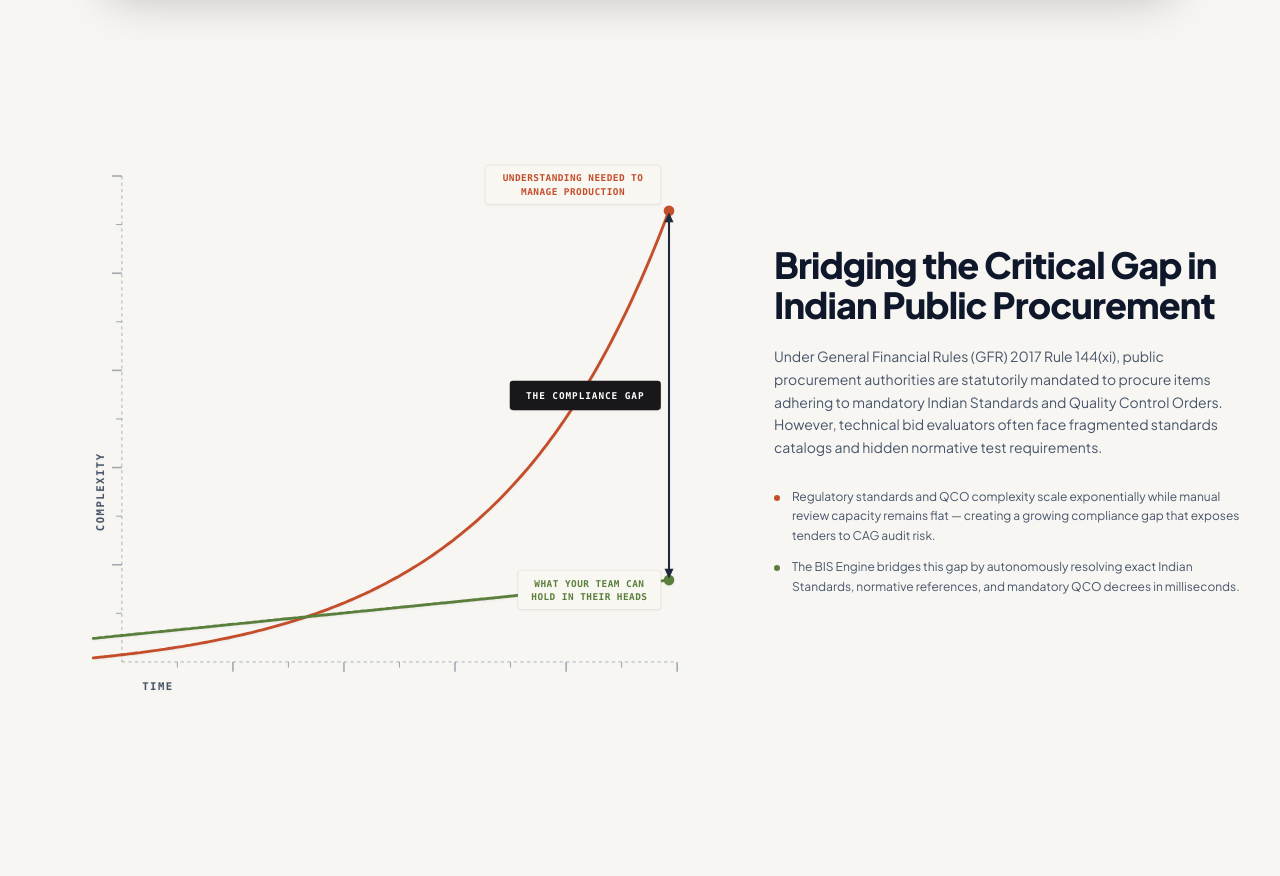
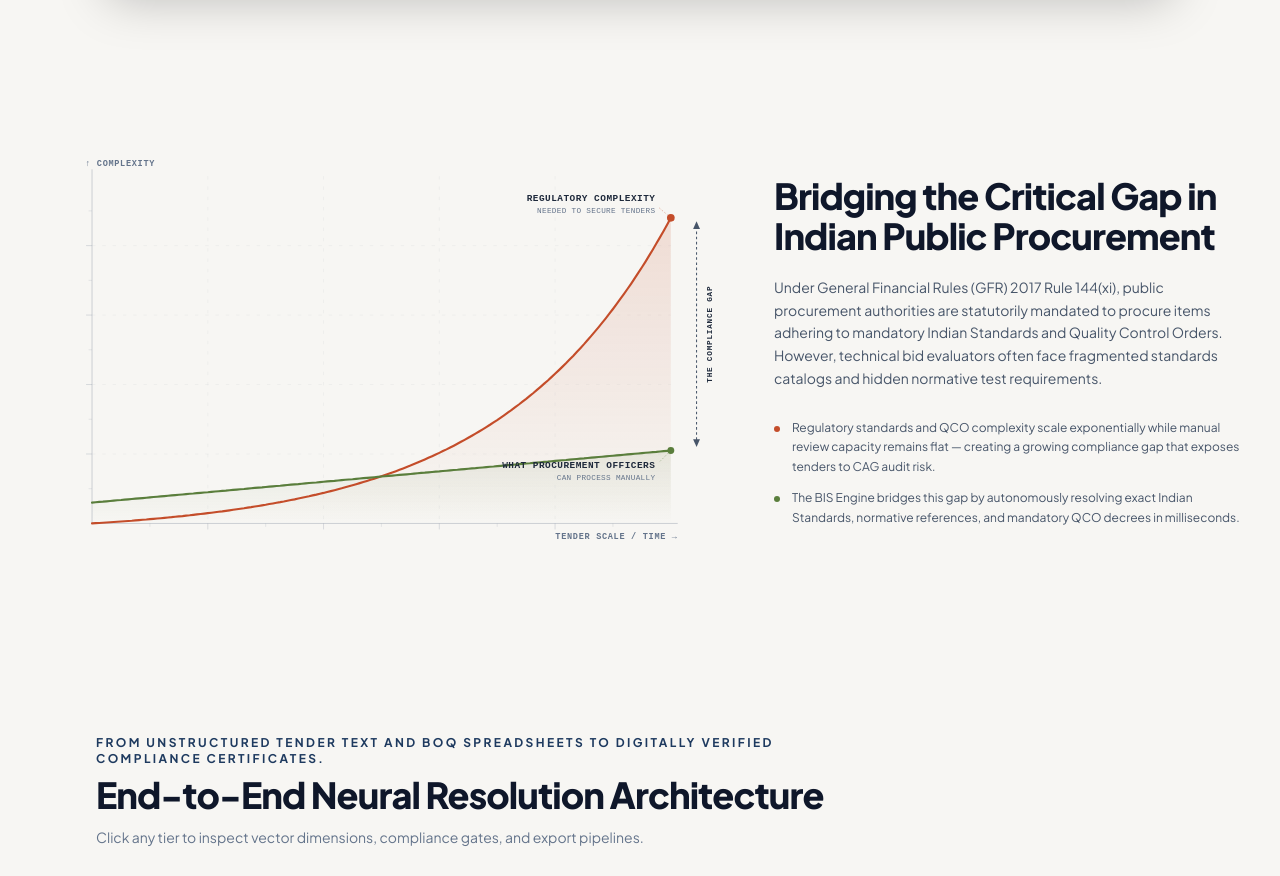
Before and after one commit to prishabhatt/sih2026, a React (Vite) app: page / in a window 1280 px wide. Shown: the part 1540-2416 px from the top of the page. Built offline with nearby package versions, Linux system fonts and the light colour scheme.

Commit message:
graph mods

```diff
--- a/src/components/ComparisonGraph.jsx
+++ b/src/components/ComparisonGraph.jsx
@@ -1,7 +1,7 @@
 import React, { useRef, useState, useEffect, useMemo } from 'react';
 import { useTheme } from '../context/ThemeContext';
 
-function useInView(ref, threshold = 0.2) {
+function useInView(ref, threshold = 0.15) {
   const [visible, setVisible] = useState(false);
   useEffect(() => {
     const el = ref.current;
@@ -24,7 +24,7 @@ export function ComparisonGraph() {
   const [animProgress, setAnimProgress] = useState(0);
   const rafRef = useRef(null);
   const startRef = useRef(null);
-  const DURATION = 2200;
+  const DURATION = 2400;
 
   useEffect(() => {
     if (!visible) return;
@@ -32,7 +32,8 @@ export function ComparisonGraph() {
     const tick = (now) => {
       const elapsed = now - startRef.current;
       const raw = Math.min(elapsed / DURATION, 1);
-      const eased = 1 - Math.pow(1 - raw, 3);
+      // ease-out quart for smooth deceleration
+      const eased = 1 - Math.pow(1 - raw, 4);
       setAnimProgress(eased);
       if (raw < 1) rafRef.current = requestAnimationFrame(tick);
     };
@@ -42,331 +43,239 @@ export function ComparisonGraph() {
 
   const t = animProgress;
 
-  // ── Tall Expansive SVG Coordinate System Matching Reference Image ──
-  const W = 840, H = 720;
-  const PAD = { top: 60, right: 50, bottom: 65, left: 110 };
+  // ── SVG coordinate system ──
+  const W = 800, H = 520;
+  const PAD = { top: 55, right: 55, bottom: 60, left: 70 };
   const gL = PAD.left, gR = W - PAD.right, gT = PAD.top, gB = H - PAD.bottom;
   const gW = gR - gL, gH = gB - gT;
 
-  // ── Curves ──
+  // ── Curves (both start near origin) ──
+  const N = 160;
+
   const expoPoints = useMemo(() => {
     const pts = [];
-    const N = 160;
     for (let i = 0; i <= N; i++) {
       const frac = i / N;
-      // Start slightly to the left of the axis like reference image
-      const x = (gL - 35) + frac * (gW + 25);
-      const normalized = (Math.exp(frac * 3.3) - 1) / (Math.exp(3.3) - 1);
-      const y = (gB - 5) - normalized * (gH * 0.92);
+      const x = gL + frac * gW;
+      const normalized = (Math.exp(frac * 3.4) - 1) / (Math.exp(3.4) - 1);
+      const y = gB - normalized * gH * 0.88;
       pts.push([x, y]);
     }
     return pts;
-  }, [gL, gW, gB, gH]);
+  }, []);
 
   const linearPoints = useMemo(() => {
     const pts = [];
-    const N = 160;
     for (let i = 0; i <= N; i++) {
       const frac = i / N;
-      const x = (gL - 35) + frac * (gW + 25);
-      const normalized = 0.04 + frac * 0.12;
-      const y = (gB - 5) - normalized * gH;
+      const x = gL + frac * gW;
+      const normalized = 0.06 + frac * 0.15;
+      const y = gB - normalized * gH;
       pts.push([x, y]);
     }
     return pts;
-  }, [gL, gW, gB, gH]);
+  }, []);
 
   const buildPath = (pts) => pts.map((p, i) => `${i === 0 ? 'M' : 'L'}${p[0].toFixed(1)},${p[1].toFixed(1)}`).join(' ');
 
-  const approxLen = 2800;
+  const approxLen = 2600;
+
+  // Animated clip: reveals curves progressively from origin
+  const clipRight = gL + t * (gW + 10);
 
   // ── Endpoints ──
   const expoEnd = expoPoints[expoPoints.length - 1];
   const linearEnd = linearPoints[linearPoints.length - 1];
 
-  // ── Gap Arrow (Aligned with right dots) ──
-  const gapX = expoEnd[0];
+  // ── Gap arrow (right side) ──
+  const gapX = gR + 30;
   const gapTopY = expoEnd[1];
   const gapBotY = linearEnd[1];
   const gapMidY = (gapTopY + gapBotY) / 2;
 
-  // ── Theme Styling ──
+  // ── Colors ──
   const c = {
-    axisLine: isDark ? 'rgba(255,255,255,0.3)' : 'rgba(100,116,139,0.4)',
-    tickLine: isDark ? 'rgba(255,255,255,0.45)' : 'rgba(71,85,105,0.5)',
-    axisText: isDark ? '#94A3B8' : '#475569',
+    axis: isDark ? 'rgba(148,163,184,0.3)' : 'rgba(100,116,139,0.35)',
+    tick: isDark ? 'rgba(148,163,184,0.2)' : 'rgba(100,116,139,0.25)',
+    gridDash: isDark ? 'rgba(148,163,184,0.06)' : 'rgba(100,116,139,0.07)',
+    axisLabel: isDark ? '#94A3B8' : '#64748B',
     expo: isDark ? '#E85D36' : '#C44D2A',
+    expoFill: isDark ? 'rgba(232,93,54,0.08)' : 'rgba(196,77,42,0.05)',
     linear: isDark ? '#7FA84A' : '#5A7E3C',
-    cardBg: isDark ? '#1C1C1E' : '#F9F7F1',
-    cardBorder: isDark ? 'rgba(255,255,255,0.12)' : 'rgba(0,0,0,0.08)',
-    blackPillBg: isDark ? '#000000' : '#18181B',
-    blackPillText: '#FFFFFF',
-    arrow: isDark ? '#CBD5E1' : '#1E293B',
+    linearFill: isDark ? 'rgba(127,168,74,0.06)' : 'rgba(90,126,60,0.04)',
+    gap: isDark ? '#CBD5E1' : '#475569',
+    labelText: isDark ? '#E2E8F0' : '#1E293B',
+    labelSub: isDark ? '#94A3B8' : '#64748B',
   };
 
-  // ── Tick Intervals along Axes ──
-  const yTicks = [0.1, 0.2, 0.3, 0.4, 0.5, 0.6, 0.7, 0.8, 0.9, 1.0];
-  const xTicks = [0.1, 0.2, 0.3, 0.4, 0.5, 0.6, 0.7, 0.8, 0.9, 1.0];
+  // ── Inch-style tick marks ──
+  const majorFrac = [0.2, 0.4, 0.6, 0.8];
+  const minorFrac = [0.1, 0.3, 0.5, 0.7, 0.9];
+  const majorLen = 7, minorLen = 4;
 
   return (
     <div ref={containerRef} className={`w-full transition-all duration-700 ${visible ? 'opacity-100 translate-y-0' : 'opacity-0 translate-y-4'}`}>
       <svg
         viewBox={`0 0 ${W} ${H}`}
-        className="w-full h-auto drop-shadow-sm select-none"
+        className="w-full h-auto"
         preserveAspectRatio="xMidYMid meet"
         style={{ display: 'block' }}
       >
-        {/* ── Vertical Y-axis (Dashed line with ticks) ── */}
-        <line
-          x1={gL}
-          y1={gT}
-          x2={gL}
-          y2={gB}
-          stroke={c.axisLine}
-          strokeWidth="1.5"
-          strokeDasharray="4,4"
-        />
-        {yTicks.map((frac, i) => {
-          const isMajor = (i + 1) % 2 === 0;
-          return (
-            <line
-              key={`yt-${i}`}
-              x1={gL}
-              y1={gB - frac * gH}
-              x2={gL - (isMajor ? 12 : 7)}
-              y2={gB - frac * gH}
-              stroke={c.tickLine}
-              strokeWidth={isMajor ? '1.8' : '1.2'}
-            />
-          );
-        })}
+        <defs>
+          {/* Animated clip that reveals curves from origin */}
+          <clipPath id="cg-clip">
+            <rect x={0} y={0} width={clipRight} height={H} />
+          </clipPath>
+          <linearGradient id="cg-expo-fill" x1="0" y1="0" x2="0" y2="1">
+            <stop offset="0%" stopColor={c.expo} stopOpacity="0.15" />
+            <stop offset="100%" stopColor={c.expo} stopOpacity="0.0" />
+          </linearGradient>
+          <linearGradient id="cg-linear-fill" x1="0" y1="0" x2="0" y2="1">
+            <stop offset="0%" stopColor={c.linear} stopOpacity="0.10" />
+            <stop offset="100%" stopColor={c.linear} stopOpacity="0.0" />
+          </linearGradient>
+        </defs>
 
-        {/* ── Horizontal X-axis (Dashed line with ticks) ── */}
-        <line
-          x1={gL}
-          y1={gB}
-          x2={gR}
-          y2={gB}
-          stroke={c.axisLine}
-          strokeWidth="1.5"
-          strokeDasharray="4,4"
-        />
-        {xTicks.map((frac, i) => {
-          const isMajor = (i + 1) % 2 === 0;
-          return (
-            <line
-              key={`xt-${i}`}
-              x1={gL + frac * gW}
-              y1={gB}
-              x2={gL + frac * gW}
-              y2={gB + (isMajor ? 12 : 7)}
-              stroke={c.tickLine}
-              strokeWidth={isMajor ? '1.8' : '1.2'}
-            />
-          );
-        })}
+        {/* ── Subtle dashed grid lines ── */}
+        {majorFrac.map((frac, i) => (
+          <React.Fragment key={`g-${i}`}>
+            <line x1={gL} y1={gB - frac * gH} x2={gR} y2={gB - frac * gH}
+              stroke={c.gridDash} strokeWidth="1" strokeDasharray="4,8" />
+            <line x1={gL + frac * gW} y1={gT} x2={gL + frac * gW} y2={gB}
+              stroke={c.gridDash} strokeWidth="1" strokeDasharray="4,8" />
+          </React.Fragment>
+        ))}
 
-        {/* ── Axis Labels ── */}
-        <text
-          x={gL - 25}
-          y={gB - gH * 0.35}
-          textAnchor="middle"
-          dominantBaseline="middle"
-          fill={c.axisText}
-          fontSize="13"
-          fontFamily="ui-monospace, SFMono-Regular, Menlo, Monaco, Consolas, monospace"
-          fontWeight="700"
-          letterSpacing="0.14em"
-          transform={`rotate(-90, ${gL - 25}, ${gB - gH * 0.35})`}
-        >
-          COMPLEXITY
+        {/* ── X-axis with inch ticks ── */}
+        <line x1={gL} y1={gB} x2={gR + 8} y2={gB} stroke={c.axis} strokeWidth="1" />
+        {majorFrac.map((frac, i) => (
+          <line key={`xm-${i}`} x1={gL + frac * gW} y1={gB} x2={gL + frac * gW} y2={gB + majorLen}
+            stroke={c.tick} strokeWidth="1" />
+        ))}
+        {minorFrac.map((frac, i) => (
+          <line key={`xn-${i}`} x1={gL + frac * gW} y1={gB} x2={gL + frac * gW} y2={gB + minorLen}
+            stroke={c.tick} strokeWidth="0.6" />
+        ))}
+
+        {/* ── Y-axis with inch ticks ── */}
+        <line x1={gL} y1={gT - 8} x2={gL} y2={gB} stroke={c.axis} strokeWidth="1" />
+        {majorFrac.map((frac, i) => (
+          <line key={`ym-${i}`} x1={gL} y1={gB - frac * gH} x2={gL - majorLen} y2={gB - frac * gH}
+            stroke={c.tick} strokeWidth="1" />
+        ))}
+        {minorFrac.map((frac, i) => (
+          <line key={`yn-${i}`} x1={gL} y1={gB - frac * gH} x2={gL - minorLen} y2={gB - frac * gH}
+            stroke={c.tick} strokeWidth="0.6" />
+        ))}
+
+        {/* ── Axis labels ── */}
+        <text x={gR + 8} y={gB + 18} textAnchor="end" fill={c.axisLabel}
+          fontSize="10" fontFamily="'SF Mono','Fira Code','Cascadia Code',monospace"
+          fontWeight="700" letterSpacing="0.08em">
+          TENDER SCALE / TIME →
+        </text>
+        <text x={gL - 8} y={gT - 12} textAnchor="start" fill={c.axisLabel}
+          fontSize="10" fontFamily="'SF Mono','Fira Code','Cascadia Code',monospace"
+          fontWeight="700" letterSpacing="0.08em">
+          ↑ COMPLEXITY
         </text>
 
-        <text
-          x={gL + 25}
-          y={gB + 34}
-          textAnchor="start"
-          fill={c.axisText}
-          fontSize="13"
-          fontFamily="ui-monospace, SFMono-Regular, Menlo, Monaco, Consolas, monospace"
-          fontWeight="700"
-          letterSpacing="0.14em"
-        >
-          TIME
-        </text>
+        {/* ── Curves + Area fills (clipped to animate from origin) ── */}
+        <g clipPath="url(#cg-clip)">
+          {/* Area fills — reveal progressively from left */}
+          {t > 0.02 && (
+            <>
+              <path
+                d={`${buildPath(expoPoints)} L${expoEnd[0]},${gB} L${gL},${gB} Z`}
+                fill="url(#cg-expo-fill)"
+              />
+              <path
+                d={`${buildPath(linearPoints)} L${linearEnd[0]},${gB} L${gL},${gB} Z`}
+                fill="url(#cg-linear-fill)"
+              />
+            </>
+          )}
 
-        {/* ── Curve 1: Regulatory Complexity (Steep Exponential Curve) ── */}
-        <path
-          d={buildPath(expoPoints)}
-          fill="none"
-          stroke={c.expo}
-          strokeWidth="3.5"
-          strokeLinecap="round"
-          strokeDasharray={approxLen}
-          strokeDashoffset={approxLen * (1 - t)}
-        />
+          {/* Curve 1: Regulatory Compliance (exponential) */}
+          <path
+            d={buildPath(expoPoints)}
+            fill="none" stroke={c.expo} strokeWidth="2.5" strokeLinecap="round"
+            strokeDasharray={approxLen} strokeDashoffset={approxLen * (1 - t)}
+          />
 
-        {/* ── Curve 2: Manual Capacity (Linear Slope) ── */}
-        <path
-          d={buildPath(linearPoints)}
-          fill="none"
-          stroke={c.linear}
-          strokeWidth="3.5"
-          strokeLinecap="round"
-          strokeDasharray={approxLen}
-          strokeDashoffset={approxLen * (1 - t)}
-        />
+          {/* Curve 2: Manual Capacity (linear) */}
+          <path
+            d={buildPath(linearPoints)}
+            fill="none" stroke={c.linear} strokeWidth="2.5" strokeLinecap="round"
+            strokeDasharray={approxLen} strokeDashoffset={approxLen * (1 - t)}
+          />
+        </g>
 
-        {/* ── Endpoints ── */}
+        {/* ── Endpoint dots (outside clip so they pop at the end) ── */}
         {t > 0.88 && (
           <>
-            <circle
-              cx={expoEnd[0]}
-              cy={expoEnd[1]}
-              r="6.5"
-              fill={c.expo}
-              opacity={Math.min((t - 0.88) / 0.12, 1)}
-            />
-            <circle
-              cx={linearEnd[0]}
-              cy={linearEnd[1]}
-              r="6.5"
-              fill={c.linear}
-              opacity={Math.min((t - 0.88) / 0.12, 1)}
-            />
+            <circle cx={expoEnd[0]} cy={expoEnd[1]} r="4.5" fill={c.expo}
+              opacity={Math.min((t - 0.88) / 0.12, 1)} />
+            <circle cx={linearEnd[0]} cy={linearEnd[1]} r="4" fill={c.linear}
+              opacity={Math.min((t - 0.88) / 0.12, 1)} />
           </>
         )}
 
-        {/* ── Solid Vertical Double-Ended Arrow ── */}
-        {t > 0.45 && (
-          <g opacity={Math.min((t - 0.45) / 0.3, 1)}>
-            <line
-              x1={gapX}
-              y1={gapTopY + 12}
-              x2={gapX}
-              y2={gapBotY - 12}
-              stroke={c.arrow}
-              strokeWidth="2.5"
-            />
-            {/* Top arrow head */}
+        {/* ── COMPLIANCE GAP — right side vertical double arrow ── */}
+        {t > 0.5 && (
+          <g opacity={Math.min((t - 0.5) / 0.3, 1)}>
+            <line x1={gapX} y1={gapTopY + 10} x2={gapX} y2={gapBotY - 10}
+              stroke={c.gap} strokeWidth="1.2" strokeDasharray="3,3" />
+            {/* Top arrowhead */}
             <polygon
-              points={`${gapX},${gapTopY + 2} ${gapX - 5.5},${gapTopY + 14} ${gapX + 5.5},${gapTopY + 14}`}
-              fill={c.arrow}
-            />
-            {/* Bottom arrow head */}
+              points={`${gapX},${gapTopY + 4} ${gapX - 4},${gapTopY + 13} ${gapX + 4},${gapTopY + 13}`}
+              fill={c.gap} />
+            {/* Bottom arrowhead */}
             <polygon
-              points={`${gapX},${gapBotY - 2} ${gapX - 5.5},${gapBotY - 14} ${gapX + 5.5},${gapBotY - 14}`}
-              fill={c.arrow}
-            />
-          </g>
-        )}
-
-        {/* ── Center Black Box Pill Badge: "THE COMPLIANCE GAP" ── */}
-        {t > 0.6 && (
-          <g
-            opacity={Math.min((t - 0.6) / 0.25, 1)}
-            transform={`translate(${gapX - 195}, ${gapMidY - 18})`}
-          >
-            <rect
-              width="185"
-              height="36"
-              rx="4"
-              fill={c.blackPillBg}
-              className="shadow-md"
-            />
-            <text
-              x="92.5"
-              y="22.5"
-              textAnchor="middle"
-              fill={c.blackPillText}
-              fontSize="11.5"
-              fontFamily="ui-monospace, SFMono-Regular, Menlo, Monaco, Consolas, monospace"
-              fontWeight="900"
-              letterSpacing="0.1em"
-            >
+              points={`${gapX},${gapBotY - 4} ${gapX - 4},${gapBotY - 13} ${gapX + 4},${gapBotY - 13}`}
+              fill={c.gap} />
+            {/* Label rotated 90° */}
+            <text x={gapX + 16} y={gapMidY} textAnchor="middle" dominantBaseline="middle"
+              fill={c.labelText} fontSize="9" fontFamily="'SF Mono','Fira Code',monospace"
+              fontWeight="800" letterSpacing="0.1em"
+              transform={`rotate(-90, ${gapX + 16}, ${gapMidY})`}>
               THE COMPLIANCE GAP
             </text>
           </g>
         )}
 
-        {/* ── Top Badge Card: "UNDERSTANDING NEEDED TO MANAGE PRODUCTION" ── */}
-        {t > 0.8 && (
-          <g
-            opacity={Math.min((t - 0.8) / 0.2, 1)}
-            transform={`translate(${expoEnd[0] - 225}, ${expoEnd[1] - 56})`}
-          >
-            <rect
-              width="215"
-              height="48"
-              rx="4"
-              fill={c.cardBg}
-              stroke={c.cardBorder}
-              strokeWidth="1"
-            />
-            <text
-              x="107.5"
-              y="20"
-              textAnchor="middle"
-              fill={c.expo}
-              fontSize="11.5"
-              fontFamily="ui-monospace, SFMono-Regular, Menlo, Monaco, Consolas, monospace"
-              fontWeight="800"
-              letterSpacing="0.05em"
-            >
-              UNDERSTANDING NEEDED TO
+        {/* ── Floating callout: Regulatory Complexity ── */}
+        {t > 0.82 && (
+          <g opacity={Math.min((t - 0.82) / 0.18, 1)}>
+            <line x1={expoEnd[0]} y1={expoEnd[1]} x2={expoEnd[0] - 14} y2={expoEnd[1] - 12}
+              stroke={c.expo} strokeWidth="0.8" strokeDasharray="2,2" opacity="0.5" />
+            <text x={expoEnd[0] - 18} y={expoEnd[1] - 20} textAnchor="end"
+              fill={c.labelText} fontSize="11"
+              fontFamily="'SF Mono','Fira Code',monospace" fontWeight="700" letterSpacing="0.05em">
+              REGULATORY COMPLEXITY
             </text>
-            <text
-              x="107.5"
-              y="37"
-              textAnchor="middle"
-              fill={c.expo}
-              fontSize="11.5"
-              fontFamily="ui-monospace, SFMono-Regular, Menlo, Monaco, Consolas, monospace"
-              fontWeight="800"
-              letterSpacing="0.05em"
-            >
-              MANAGE PRODUCTION
+            <text x={expoEnd[0] - 18} y={expoEnd[1] - 6} textAnchor="end"
+              fill={c.labelSub} fontSize="9"
+              fontFamily="'SF Mono','Fira Code',monospace" fontWeight="500" letterSpacing="0.04em">
+              NEEDED TO SECURE TENDERS
             </text>
           </g>
         )}
 
-        {/* ── Bottom Badge Card: "WHAT YOUR TEAM CAN HOLD IN THEIR HEADS" ── */}
-        {t > 0.8 && (
-          <g
-            opacity={Math.min((t - 0.8) / 0.2, 1)}
-            transform={`translate(${linearEnd[0] - 185}, ${linearEnd[1] - 12})`}
-          >
-            <rect
-              width="175"
-              height="48"
-              rx="4"
-              fill={c.cardBg}
-              stroke={c.cardBorder}
-              strokeWidth="1"
-            />
-            <text
-              x="87.5"
-              y="20"
-              textAnchor="middle"
-              fill={c.linear}
-              fontSize="11.5"
-              fontFamily="ui-monospace, SFMono-Regular, Menlo, Monaco, Consolas, monospace"
-              fontWeight="800"
-              letterSpacing="0.05em"
-            >
-              WHAT YOUR TEAM CAN
+        {/* ── Floating callout: Manual Capacity ── */}
+        {t > 0.82 && (
+          <g opacity={Math.min((t - 0.82) / 0.18, 1)}>
+            <line x1={linearEnd[0]} y1={linearEnd[1]} x2={linearEnd[0] - 14} y2={linearEnd[1] + 14}
+              stroke={c.linear} strokeWidth="0.8" strokeDasharray="2,2" opacity="0.5" />
+            <text x={linearEnd[0] - 18} y={linearEnd[1] + 20} textAnchor="end"
+              fill={c.labelText} fontSize="11"
+              fontFamily="'SF Mono','Fira Code',monospace" fontWeight="700" letterSpacing="0.05em">
+              WHAT PROCUREMENT OFFICERS
             </text>
-            <text
-              x="87.5"
-              y="37"
-              textAnchor="middle"
-              fill={c.linear}
-              fontSize="11.5"
-              fontFamily="ui-monospace, SFMono-Regular, Menlo, Monaco, Consolas, monospace"
-              fontWeight="800"
-              letterSpacing="0.05em"
-            >
-              HOLD IN THEIR HEADS
+            <text x={linearEnd[0] - 18} y={linearEnd[1] + 34} textAnchor="end"
+              fill={c.labelSub} fontSize="9"
+              fontFamily="'SF Mono','Fira Code',monospace" fontWeight="500" letterSpacing="0.04em">
+              CAN PROCESS MANUALLY
             </text>
           </g>
         )}
```
Also changed, not shown: src/views/LandingView.jsx (+5 -12 lines), 5 other files (tests, documents, lock files or other folders).
